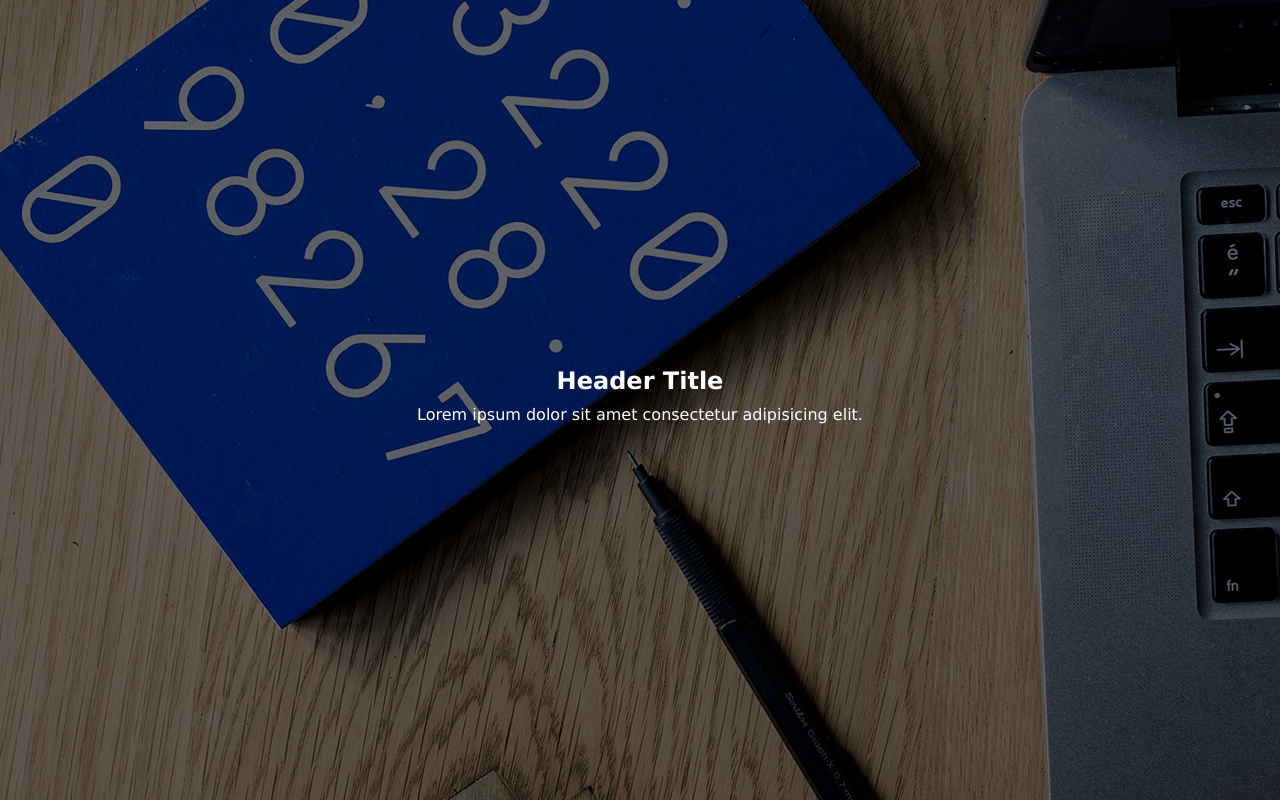
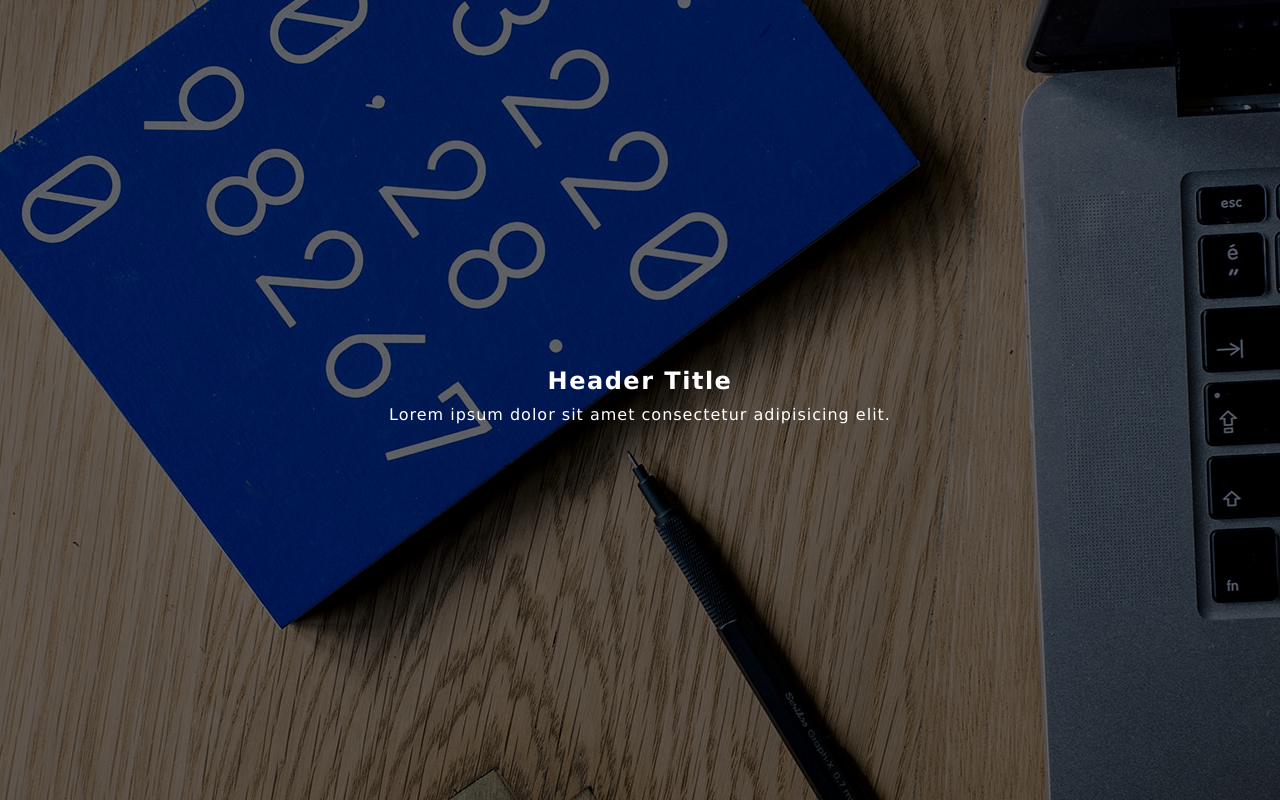
Before and after one commit to lutfiqaraman/BackgroundImage, a plain HTML site: page index.html in a window 1280 px wide. Drawn offline with Linux system fonts and the light colour scheme.

Commit message:
add letter spacing

```diff
--- a/style.css
+++ b/style.css
@@ -11,6 +11,7 @@ html, body {
 
 h2, p {
   margin-bottom: 10px;
+  letter-spacing: 0.0625em;
 }
 
 section {
```
